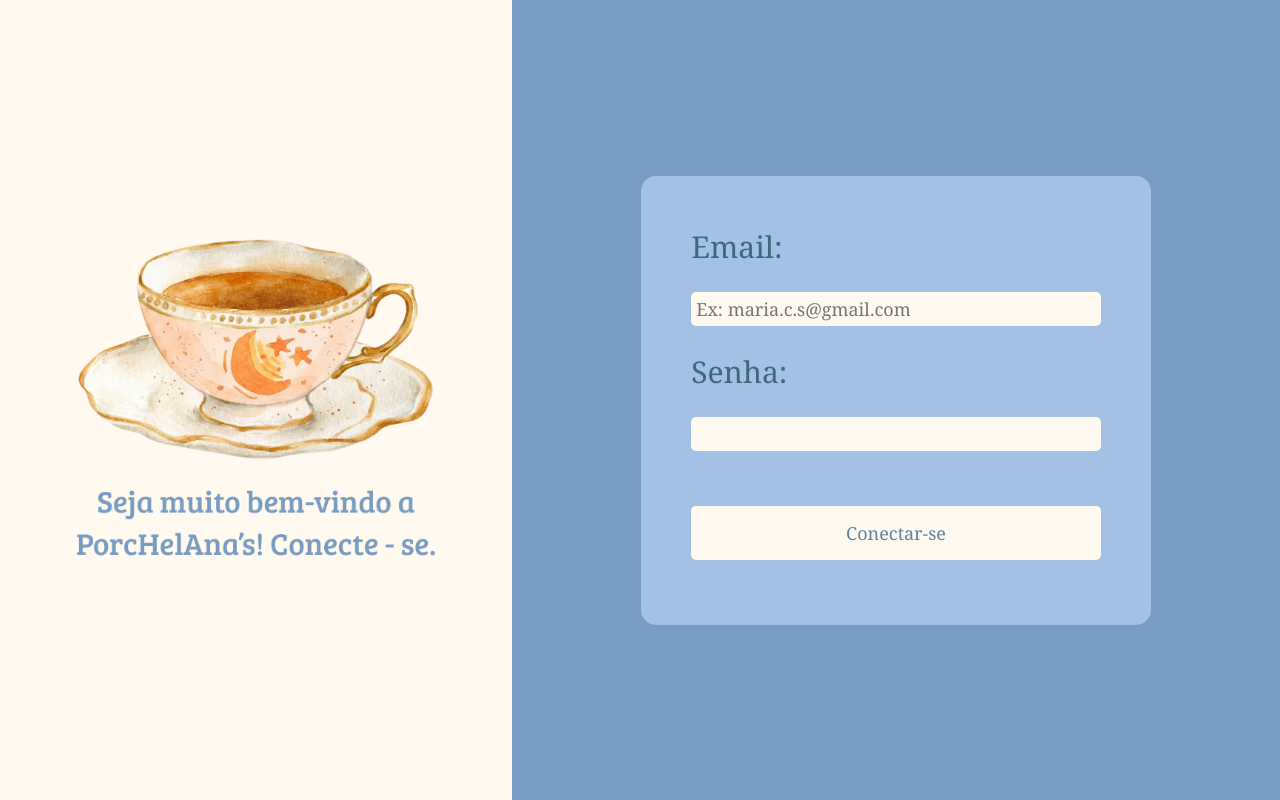
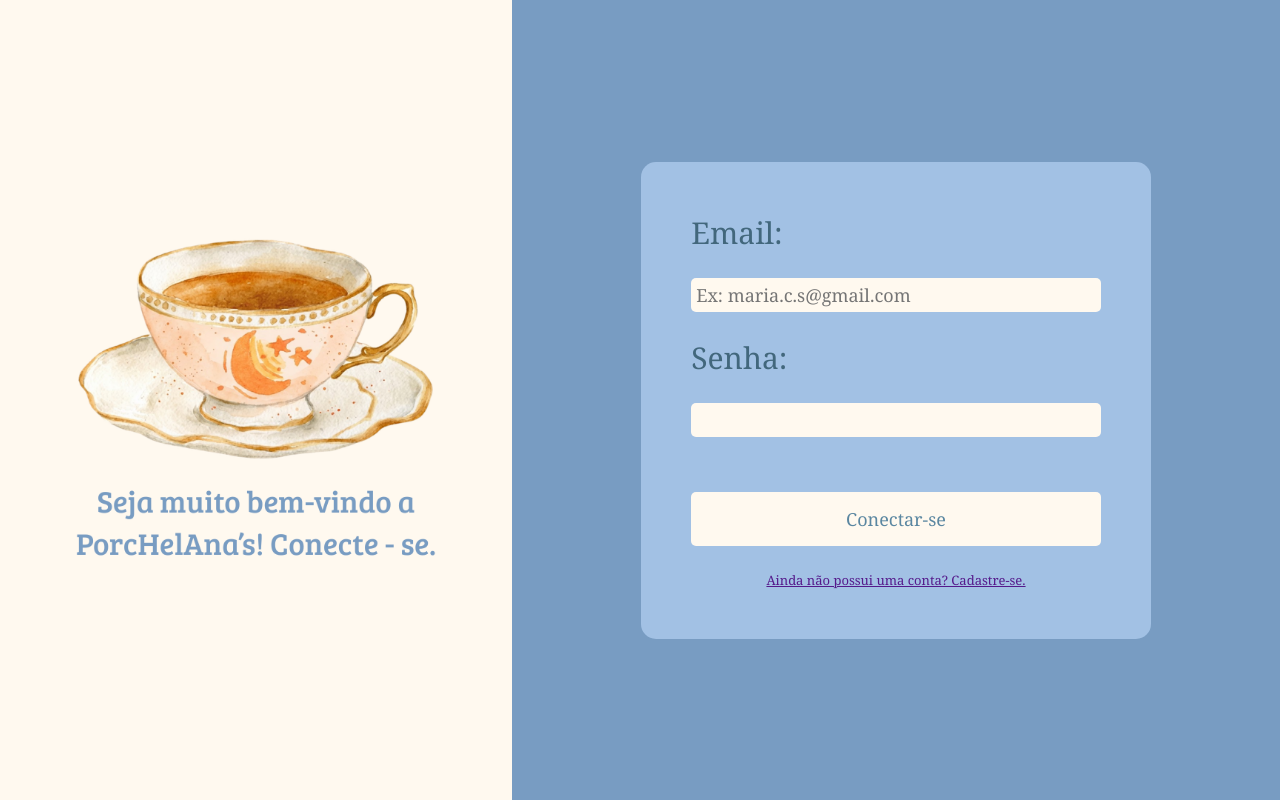
Before and after one commit to Ana-Clara-Lobo-Silveira/PorcHelAnas, a Flask app: template templates/login.html in a window 1280 px wide. Run offline with Flask 3, Linux system fonts and the light colour scheme; the template is opened without the code that fills it, so the values that code supplies are empty.

Commit message:
ADD: Rota para cadastro e respectivas mudanças.

```diff
--- a/app.py
+++ b/app.py
@@ -1,5 +1,5 @@
 from flask import Flask, render_template, request, redirect, session, flash, jsonify
-
+from model.cadastro import cadastro
 app = Flask(__name__)
 @app.route("/")
 def pagina_inicial():
@@ -10,9 +10,21 @@ def pagina_produto():
     return render_template("pagina_produto.html")
 
 
-@app.route("/pagina_cadastro")
+@app.route("/pagina_cadastro", methods = ["GET"])
 def pagina_cadastro():
     return render_template("cadastro.html")
 
+@app.route("/pagina_cadastro", methods = ["POST"])
+def pg_cadastro():
+    nome_completo = request.form.get("nome")
+    email = request.form.get("email")
+    telefone = request.form.get("telefone")
+    endereco = request.form.get("endereco")
+    senha = request.form.get("senha")
+    if cadastro(nome_completo, email, telefone, endereco, senha):
+        return redirect("/")
+    else:
+        return render_template("cadastro.html")
+
 if __name__ == "__main__":
     app.run(host="0.0.0.0", port="8080", debug=True)
--- a/static/css/login.css
+++ b/static/css/login.css
@@ -74,6 +74,14 @@
     font-family: 'Georgia', serif;
     cursor: pointer;
 }
+.link__cadastro{
+    display: flex;
+    justify-content: center;
+}
+.main__content a {
+    font-size: small;
+}
+
 .main__content label{
     color: #42677c;
 }
--- a/templates/cadastro.html
+++ b/templates/cadastro.html
@@ -12,7 +12,7 @@
         <img src="../static/img/img_cadastro.png" alt="">
     </div>
     <div class="main__content">
-        <form action="", method="post">
+        <form action="/pagina_cadastro", method="post">
         <label>Nome completo:</label>
         <input type="text" name="nome" placeholder="Ex: Maria Calafati Silveira">
 
--- a/templates/login.html
+++ b/templates/login.html
@@ -21,6 +21,10 @@
         <input type="password" name="senha">
 
         <button type="submit">Conectar-se</button>
+        <div class="link__cadastro">
+                 <a href="">Ainda não possui uma conta? Cadastre-se.</a>
+        </div>
+
     </form>
     </div>
 </main>
```
Also changed, not shown: model/cadastro.py (+13 -0 lines).
